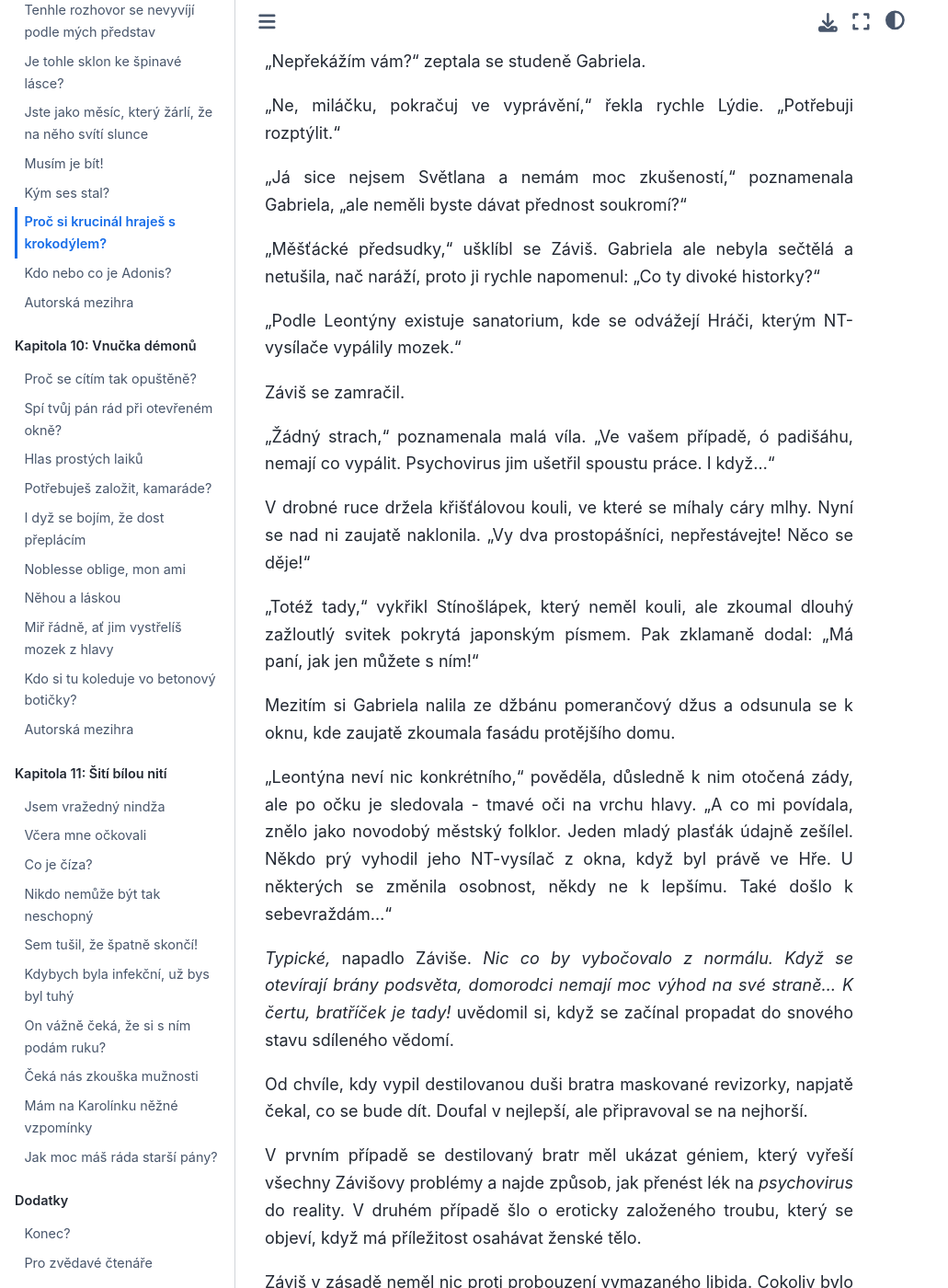
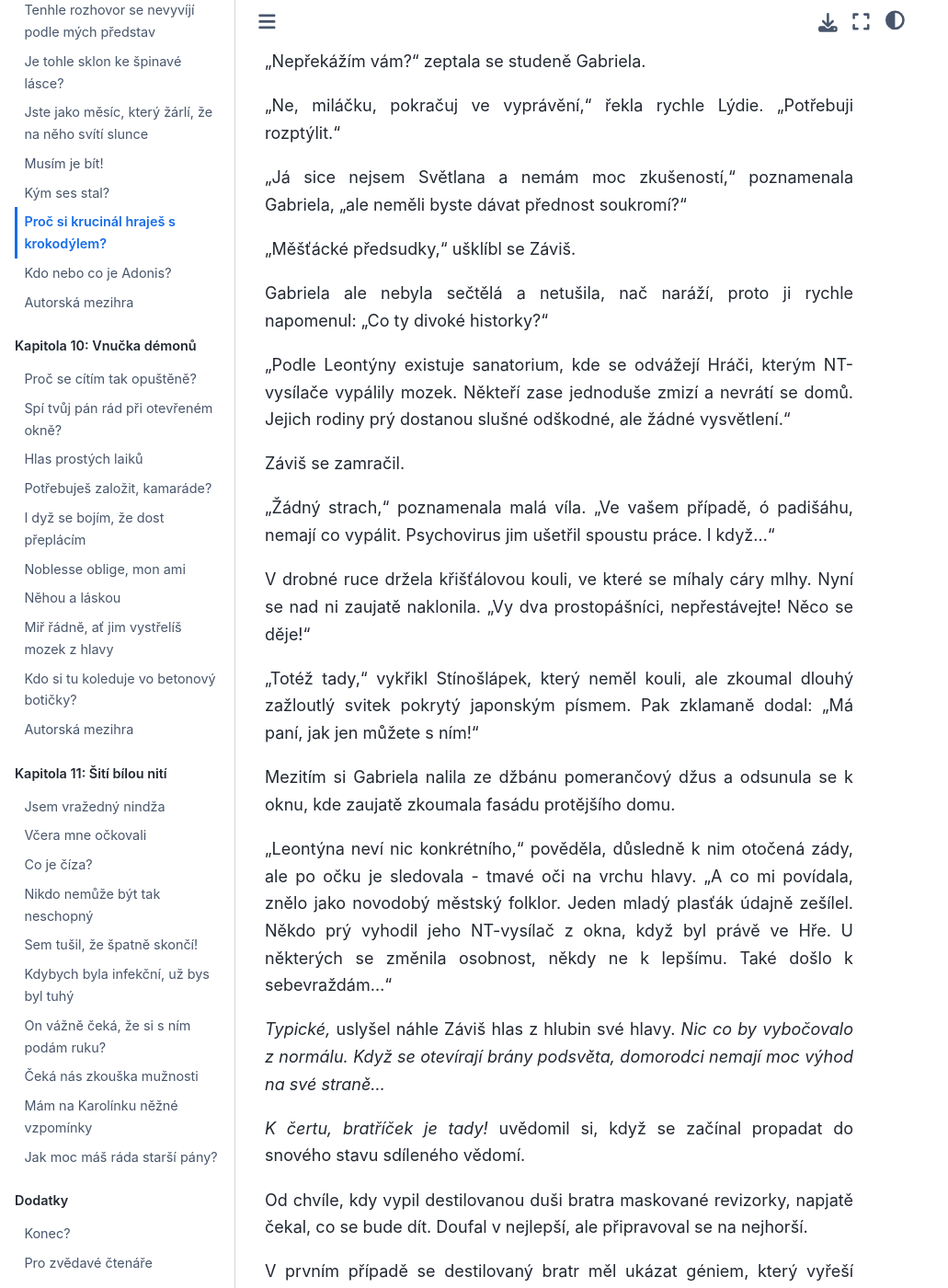
Before and after one commit to hanpari/sest-spolecniku, a Sphinx documentation site: the page built from source/sest_spolecniku/009-herecke-etudy/08.md, in a window 1280 px wide and 1400 px high, scrolled down 5975 px. Shown: the whole window at 92% size, without its empty margins (0-1031 px from the left). Built offline with Sphinx 7.4.7 and the Sphinx Book theme 1.1.4, drawn with Linux system fonts in a browser that asks for light colours; pages that are not in the unit, such as notebooks, are missing from menus; some of the changed text lies outside the part shown.

Commit message:
Update 08.md

```diff
--- a/source/sest_spolecniku/009-herecke-etudy/08.md
+++ b/source/sest_spolecniku/009-herecke-etudy/08.md
@@ -164,9 +164,11 @@ Stříbrným nevadilo, že jejich milostné výboje podrobují oba avataři anal
 
 "Já sice nejsem Světlana a nemám moc zkušeností," poznamenala Gabriela, "ale neměli byste dávat přednost soukromí?"
 
-"Měšťácké předsudky," ušklíbl se Záviš. Gabriela ale nebyla sečtělá a netušila, nač naráží, proto ji rychle napomenul: "Co ty divoké historky?"
+"Měšťácké předsudky," ušklíbl se Záviš.
 
-"Podle Leontýny existuje sanatorium, kde se odvážejí Hráči, kterým NT-vysílače vypálily mozek."
+ Gabriela ale nebyla sečtělá a netušila, nač naráží, proto ji rychle napomenul: "Co ty divoké historky?"
+
+"Podle Leontýny existuje sanatorium, kde se odvážejí Hráči, kterým NT-vysílače vypálily mozek. Někteří zase jednoduše zmizí a nevrátí se domů. Jejich rodiny prý dostanou slušné odškodné, ale žádné vysvětlení."
 
 Záviš se zamračil.
 
@@ -174,23 +176,29 @@ Záviš se zamračil.
 
 V drobné ruce držela křišťálovou kouli, ve které se míhaly cáry mlhy. Nyní se nad ni zaujatě naklonila. "Vy dva prostopášníci, nepřestávejte! Něco se děje!"
 
-"Totéž tady," vykřikl Stínošlápek, který neměl kouli, ale zkoumal dlouhý zažloutlý svitek pokrytá japonským písmem. Pak zklamaně dodal: "Má paní, jak jen můžete s ním!"
+"Totéž tady," vykřikl Stínošlápek, který neměl kouli, ale zkoumal dlouhý zažloutlý svitek pokrytý japonským písmem. Pak zklamaně dodal: "Má paní, jak jen můžete s ním!"
 
 Mezitím si Gabriela nalila ze džbánu pomerančový džus a odsunula se k oknu, kde zaujatě zkoumala fasádu protějšího domu.
 
 "Leontýna neví nic konkrétního," pověděla, důsledně k nim otočená zády, ale po očku je sledovala - tmavé oči na vrchu hlavy. "A co mi povídala, znělo jako novodobý městský folklor. Jeden mladý plasťák údajně zešílel. Někdo prý vyhodil jeho NT-vysílač z okna, když byl právě ve Hře. U některých se změnila osobnost, někdy ne k lepšímu. Také došlo k sebevraždám..."
 
-*Typické,* napadlo Záviše. *Nic co by vybočovalo z normálu. Když se otevírají brány podsvěta, domorodci nemají moc výhod na své straně... K čertu, bratříček je tady!* uvědomil si, když se začínal propadat do snového stavu sdíleného vědomí.
+*Typické,* uslyšel náhle Záviš hlas z hlubin své hlavy. *Nic co by vybočovalo z normálu. Když se otevírají brány podsvěta, domorodci nemají moc výhod na své straně...*
+
+*K čertu, bratříček je tady!* uvědomil si, když se začínal propadat do snového stavu sdíleného vědomí.
 
 Od chvíle, kdy vypil destilovanou duši bratra maskované revizorky, napjatě čekal, co se bude dít. Doufal v nejlepší, ale připravoval se na nejhorší.
 
-V prvním případě se destilovaný bratr měl ukázat géniem, který vyřeší všechny Závišovy problémy a najde způsob, jak přenést lék na *psychovirus* do reality. V druhém případě šlo o eroticky založeného troubu, který se objeví, když má příležitost osahávat ženské tělo.
+V prvním případě se destilovaný bratr měl ukázat géniem, který vyřeší všechny Závišovy problémy a najde způsob, jak přenést lék na *psychovirus* do reality. V druhém případě šlo o eroticky založeného troubu, který se objeví, když má příležitost si sáhnout na ženské tělo.
 
 Záviš v zásadě neměl nic proti probouzení vymazaného libida. Cokoliv bylo lepšího než úrodná řeka Nil a její lascivní krokodýlové. Bratr o sobě nedával příliš vědět, ale zdálo se, že bojuje s Ještěrem a vítězí. *Je to ten důvod, proč se objevuje, sotva dojde na nízké pudy?*
 
-*Vy takzvaní stříbrní jste přešlechtěné racionální bytosti,* ozvalo se kdesi z hlubin jeho hlavy. *Máte mentalitu kastrátů.*
+*Vy takzvaní stříbrní jste přešlechtěné racionální bytosti,* ozvalo se pobaveně. *Máte mentalitu kastrátů.*
 
-*Nepovídej,* ušklíbl se Záviš. Vzdáleně vnímal, že má tvář zabořenou pod ryšavými vlasy, hryže bezchybnou kůži a rukama bloudí pod bílým županem, naprosto lhostejný k šokované Gabriele. A Lýdie, místo aby byla spolehlivě tuhá jako prkno, si nedočkavě vyhrnuje lem roucha svého, aby mu uvolnila cestu.
+*Nepovídej,* ušklíbl se Záviš.
+
+Vzdáleně vnímal, že má tvář zabořenou pod ryšavými vlasy, hryže bezchybnou kůži a rukama bloudí pod bílým županem, naprosto lhostejný k šokované Gabriele.
+
+A Lýdie, místo aby byla spolehlivě tuhá jako prkno, si nedočkavě vyhrnuje lem roucha svého, aby mu uvolnila cestu.
 
 *Ne, tohle není Lýdie!*
 
```
Also changed, not shown: other parts of source/sest_spolecniku/009-herecke-etudy/08.md (+1 -1 lines).
